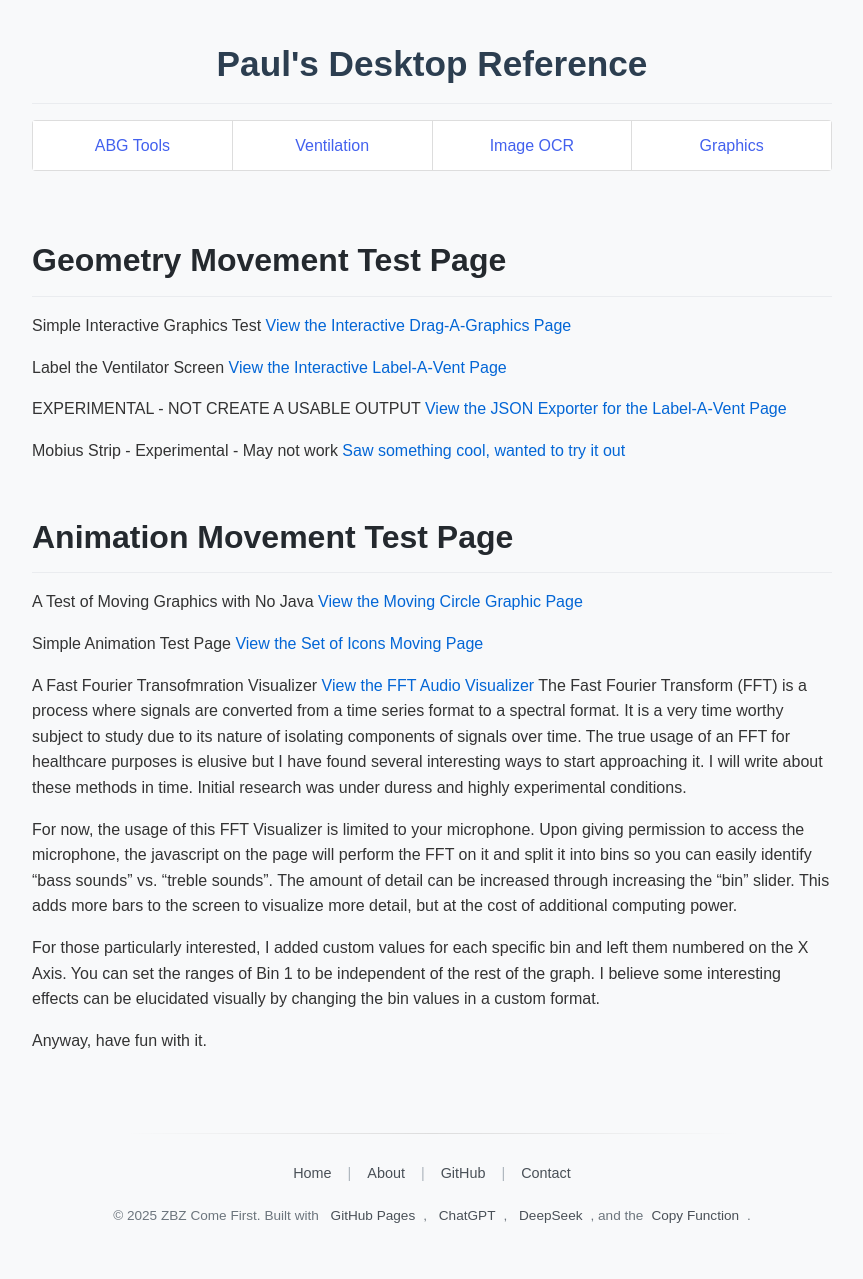
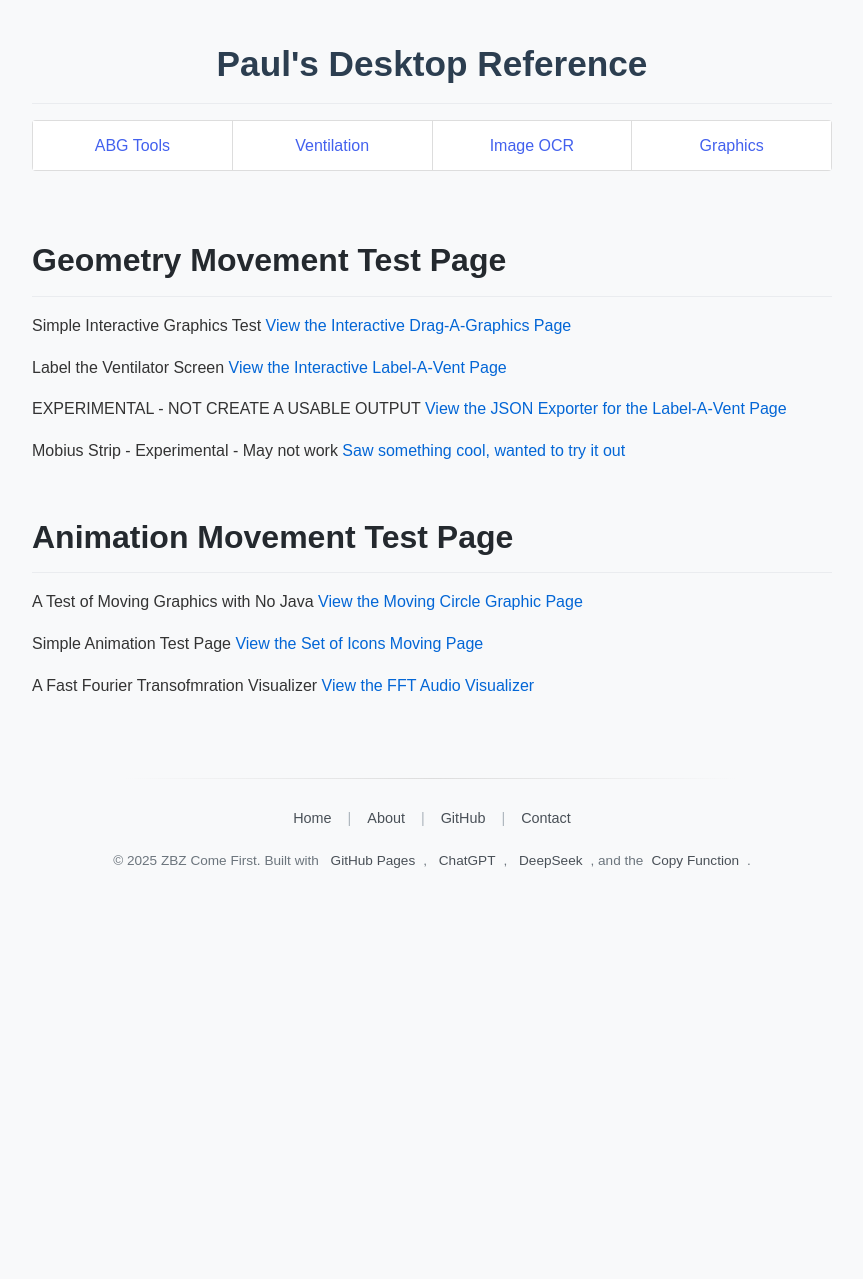
Before and after one commit to ZBZFirst/info, a Jekyll site: the page built from graphicsindex.md, in a window 1280 px wide. Shown: the whole page, without its empty margins (208-1071 px from the left). Built offline with Jekyll 4.4.1, drawn with Linux system fonts in a browser that asks for light colours; after the commit the page ends 924 px from its top, so only the background shows below that.

Commit message:
Update graphicsindex.md

```diff
--- a/graphicsindex.md
+++ b/graphicsindex.md
@@ -26,11 +26,4 @@
 [View the Set of Icons Moving Page](/info/shapes-demo.html)
 
 A Fast Fourier Transofmration Visualizer
-[View the FFT Audio Visualizer](/info/FFT.html)
-The Fast Fourier Transform (FFT) is a process where signals are converted from a time series format to a spectral format. It is a very time worthy subject to study due to its nature of isolating components of signals over time. The true usage of an FFT for healthcare purposes is elusive but I have found several interesting ways to start approaching it. I will write about these methods in time. Initial research was under duress and highly experimental conditions.
-
-For now, the usage of this FFT Visualizer is limited to your microphone. Upon giving permission to access the microphone, the javascript on the page will perform the FFT on it and split it into bins so you can easily identify "bass sounds" vs. "treble sounds". The amount of detail can be increased through increasing the "bin" slider. This adds more bars to the screen to visualize more detail, but at the cost of additional computing power.
-
-For those particularly interested, I added custom values for each specific bin and left them numbered on the X Axis. You can set the ranges of Bin 1 to be independent of the rest of the graph. I believe some interesting effects can be elucidated visually by changing the bin values in a custom format.
-
-Anyway, have fun with it.
+[View the FFT Audio Visualizer](/info/FFT1.html)
```
